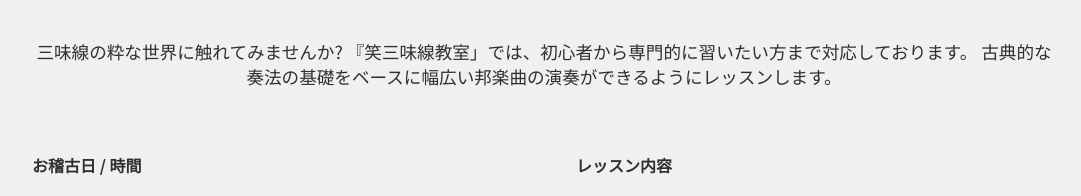
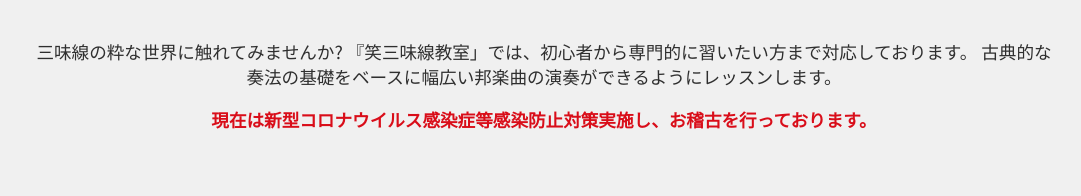
Before and after one commit to dpars34/sari-okazaki-site, a React (Create React App) app: page / in a window 1280 px wide. Shown: the part 3758-3954 px from the top of the page, without its empty margins (96-1177 px from the left). Built offline with nearby package versions, Linux system fonts and the light colour scheme; a web font is replaced by a local one.

Commit message:
covid update

```diff
--- a/src/Components/Lesson Info/LessonInfo.styles.ts
+++ b/src/Components/Lesson Info/LessonInfo.styles.ts
@@ -11,9 +11,11 @@
     font-size: 2.5rem;
 `
 
-export const SmallTopText = styled.p`
+export const SmallTopText = styled.p<{emphasis: boolean}>`
     text-align: center;
     font-size: 1.1rem;
+    color: ${props => props.emphasis ? "#D90D19" : "inherit"};
+    font-weight: ${props => props.emphasis ? "600" : "inherit"};
 `
 
 export const FlexContainer = styled.div`
--- a/src/Components/Lesson Info/LessonInfo.tsx
+++ b/src/Components/Lesson Info/LessonInfo.tsx
@@ -38,7 +38,8 @@
         <LessonInfoArea>
             <FadeInSection ref={fadeInElement} atScreen={atScreen}>
                 <BigTopText>幸せ、笑顔あふれる楽しい教室</BigTopText>
-                <SmallTopText>三味線の粋な世界に触れてみませんか? 『笑三味線教室」では、初心者から専門的に習いたい方まで対応しております。 古典的な奏法の基礎をベースに幅広い邦楽曲の演奏ができるようにレッスンします。</SmallTopText>
+                <SmallTopText emphasis={false} >三味線の粋な世界に触れてみませんか? 『笑三味線教室」では、初心者から専門的に習いたい方まで対応しております。 古典的な奏法の基礎をベースに幅広い邦楽曲の演奏ができるようにレッスンします。</SmallTopText>
+                <SmallTopText emphasis={true}>現在は新型コロナウイルス感染症等感染防止対策実施し、お稽古を行っております。</SmallTopText>
 
                 <FlexContainer>
                     <LeftSide>
```
